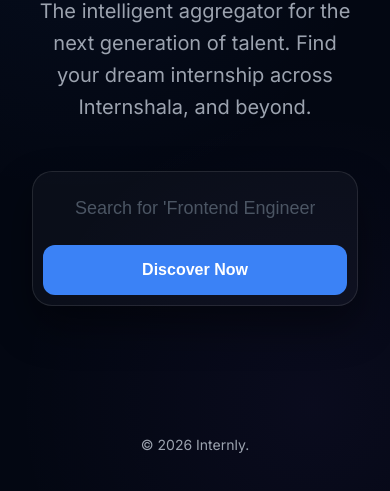
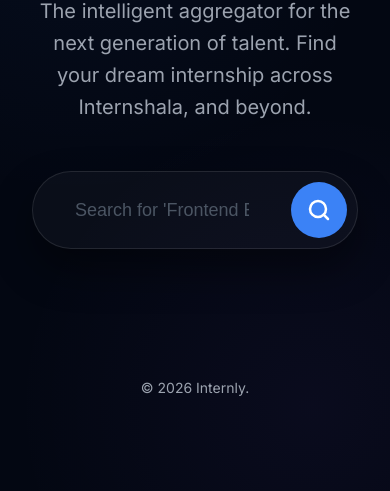
Before and after one commit to OfficialSreehariVinod/Internly, a plain HTML site: page frontend/index.html in a window 390 px wide. Shown: the part 269-760 px from the top of the page. Drawn offline with Linux system fonts and the light colour scheme.

Commit message:
Refactor search button and text display for mobile

```diff
--- a/frontend/index.html
+++ b/frontend/index.html
@@ -183,6 +183,10 @@
       font-size: 1rem;
     }
 
+    .mobile-text {
+      display: none;
+    }
+
     .search-group button:hover {
       background: var(--accent-primary-hover);
       transform: translateY(-1px);
@@ -366,23 +370,35 @@
       }
 
       .search-group button {
-        width: 100%;
-        border-radius: 12px;
-        margin-top: 10px;
+        width: auto;
+        padding: 1rem;
+        aspect-ratio: 1;
+        display: flex;
+        align-items: center;
+        justify-content: center;
+        border-radius: 100px;
+        margin-top: 0;
+        margin-left: 10px;
+      }
+
+      .search-group {
+        flex-direction: row;
+        border-radius: 100px;
+      }
+
+      .desktop-text {
+        display: none;
+      }
+
+      .mobile-text {
+        display: flex;
+        align-items: center;
+        justify-content: center;
       }
 
       nav {
         padding: 1rem;
       }
-    }
-    input:-webkit-autofill,
-    input:-webkit-autofill:hover,
-    input:-webkit-autofill:focus,
-    input:-webkit-autofill:active {
-      -webkit-box-shadow: 0 0 0 1000px transparent inset !important;
-      box-shadow: 0 0 0 1000px transparent inset !important;
-      -webkit-text-fill-color: #e5e7eb !important;
-      transition: background-color 9999s ease-in-out 0s;
     }
   </style>
 </head>
@@ -406,7 +422,16 @@
       <div class="search-group">
         <input type="text" id="role" placeholder="Search for 'Frontend Engineer', 'Data Science'..."
           onkeydown="if(event.key==='Enter') search()">
-        <button id="search-btn" onclick="search()">Discover Now</button>
+        <button id="search-btn" onclick="search()">
+          <span class="desktop-text">Discover Now</span>
+          <span class="mobile-text">
+            <svg xmlns="http://www.w3.org/2000/svg" width="24" height="24" viewBox="0 0 24 24" fill="none"
+              stroke="currentColor" stroke-width="2.5" stroke-linecap="round" stroke-linejoin="round">
+              <circle cx="11" cy="11" r="8"></circle>
+              <line x1="21" y1="21" x2="16.65" y2="16.65"></line>
+            </svg>
+          </span>
+        </button>
       </div>
     </section>
 
```
